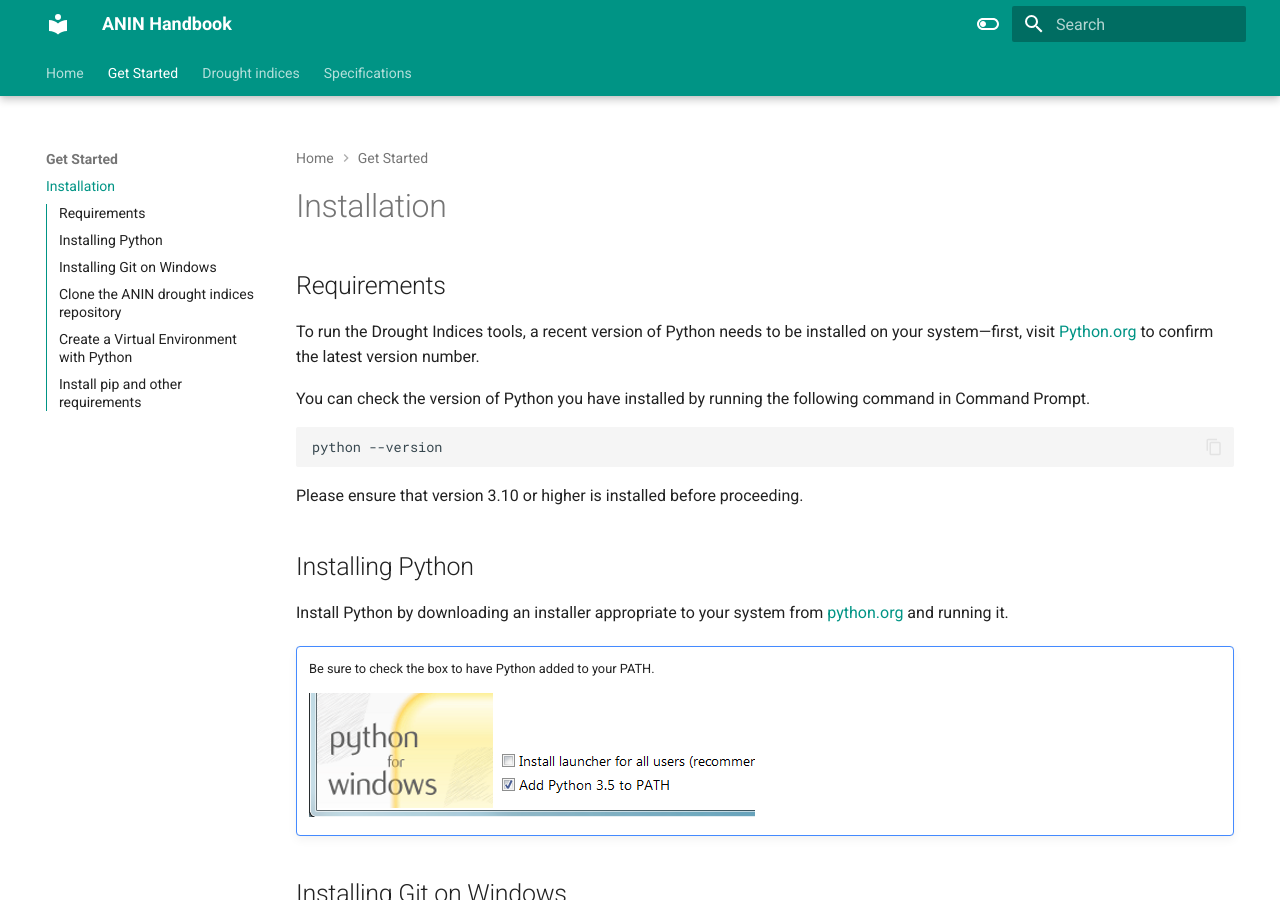
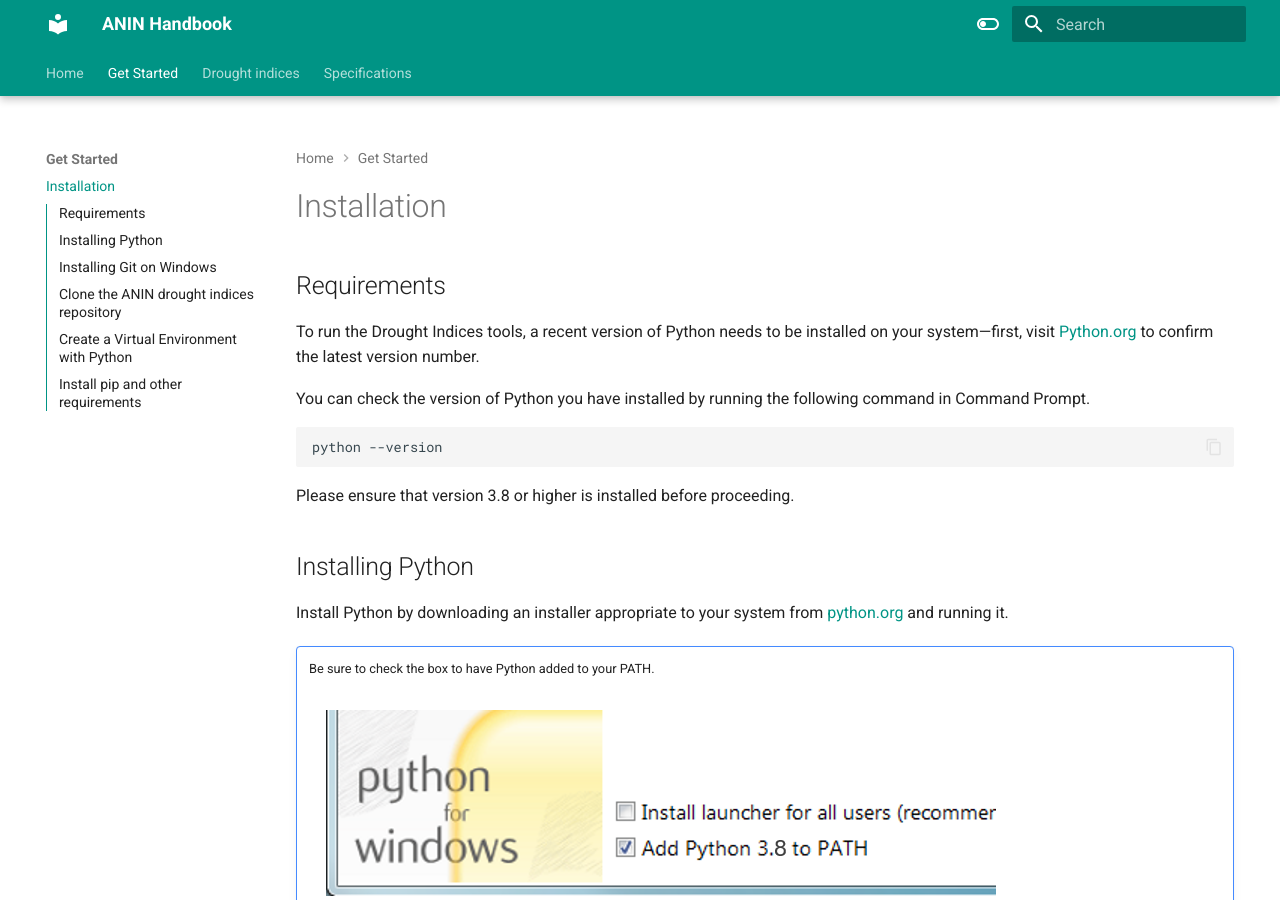
Before and after one commit to sibonile/ANIN-Handbook, an MkDocs documentation site: the page built from docs/Installation.md, in a window 1280 px wide and 900 px high. Built offline with MkDocs 1.6.1 and Material for MkDocs 9.7.7, drawn with Linux system fonts in a browser that asks for light colours.

Commit message:
$Comments from Vito

````diff
--- a/docs/Installation.md
+++ b/docs/Installation.md
@@ -7,7 +7,7 @@ You can check the version of Python you have installed by running the following
 ```
 python --version
 ```
-Please ensure that version 3.10 or higher is installed before proceeding.
+Please ensure that version 3.8 or higher is installed before proceeding.
 
 ## Installing Python
 Install Python by downloading an installer appropriate to your system from [python.org](https://www.python.org/)  and running it.
````
Also changed, not shown: docs/drought_indices.md (+1 -1 lines), docs/index.md (+2 -1 lines), docs/assets/win-py-install.png.
